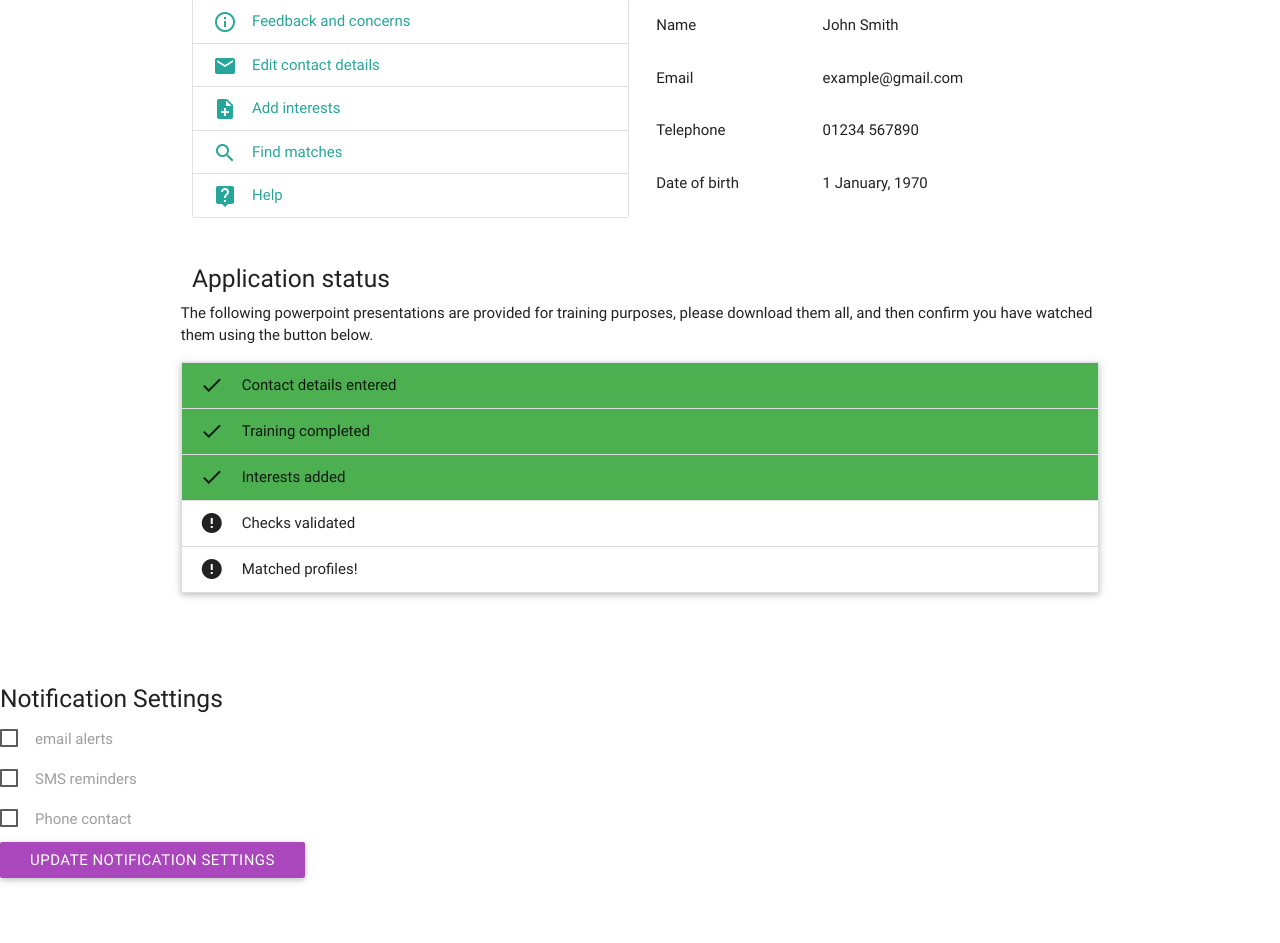
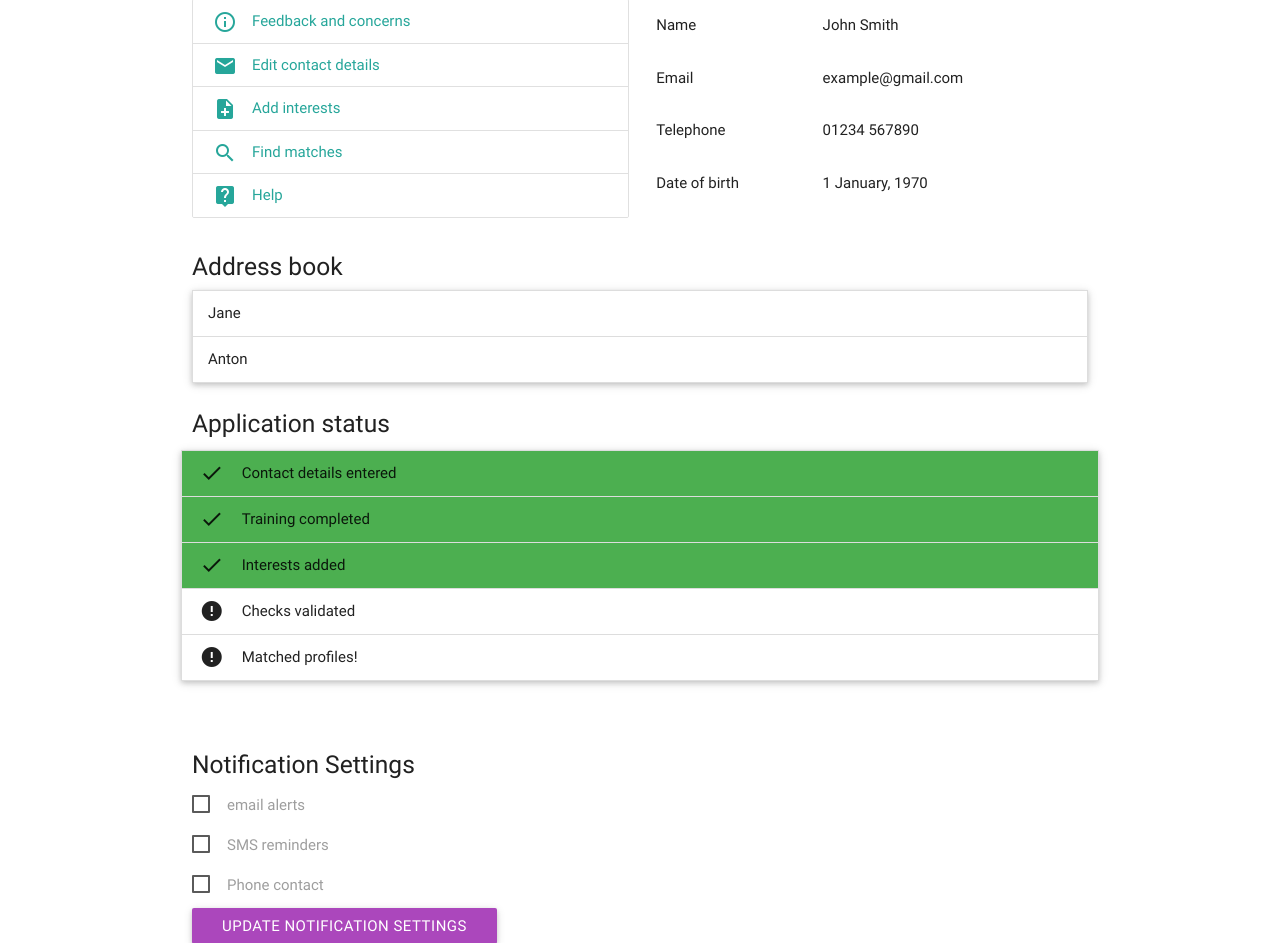
Before and after one commit to CFGLondon/team-2, a PHP site: page /profile.php in a window 1280 px wide. Shown: the part 285-1228 px from the top of the page. Before the commit the page ends 1168 px from the top, so only its background shows below. Run offline with PHP 8.4, Linux system fonts and the light colour scheme; some libraries are stand-ins or nearby versions.

Commit message:
Profile page updates

```diff
--- a/src/profile.php
+++ b/src/profile.php
@@ -20,7 +20,7 @@
       <br><br>
       <h1 class="header center purple-text lighten-1">Profile Page</h1>
       <div class="row">
-	  	  <div class="col s6">
+	  	  <div class="col s12 m12 l6">
 	  <h5 class="header col s12 bold">Quick links</h5>
 	  <div class="collection">
         <a href="#!" class="collection-item"><i class="material-icons left">info_outline</i>Feedback and concerns</a>
@@ -30,7 +30,7 @@
         <a href="#!" class="collection-item"><i class="material-icons left">live_help</i>Help</a>
       </div>
 	  </div>
-		<div class="col s6">
+		<div class="col s12 m12 l6">
         <h5 class="header col s12 bold">Personal Profile: John Smith</h5>
 		<br>
 		<table>
@@ -64,33 +64,79 @@
 
 	  </div>
 
+<h5 class="header col s12 bold">Address book</h5>
+<ul class="collapsible" data-collapsible="accordion">
+    <li>
+      <div class="collapsible-header">Jane</div>
+      <div class="collapsible-body">
+	  <!--<div class="container">-->
+			<span class="title"><i class="material-icons">phone</i>Scheduled call: every Wednesday 09:00-09:30</span>
+			<p>Matched since January 1, 2016<br></p>
+	  <!--</div>-->
+	  <div class="container">
+	  <div class="row">
+			<div class="col s12 m6 l3">
+				<a href="#"><i class="material-icons">call</i>Call now</a>
+			</div>
+			<div class="col s12 m6 l3">
+				<a href="#"><i class="material-icons">call_missed</i>Cancel a call</a>
+			</div>
+			<div class="col s12 m6 l3">
+				<a href="#"><i class="material-icons">schedule</i>Reschedule call</a>
+			</div>
+			<div class="col s12 m6 l3">
+				<a href="#"><i class="material-icons">report_problem</i>Flag missed call or concern</a>
+			</div>
+      </div>
+	  </div>
+	  </div>
+    </li>
+    <li>
+      <div class="collapsible-header">Anton</div>
+      <div class="collapsible-body">
+	  <!--<div class="container">-->
+			<span class="title"><i class="material-icons">phone</i>Scheduled call: every Wednesday 09:00-09:30</span>
+			<p>Matched since January 1, 2016<br></p>
+	  <!--</div>-->
+	  <div class="container">
+	  <div class="row">
+			<div class="col s12 m6 l3">
+				<a href="#"><i class="material-icons">call</i>Call now</a>
+			</div>
+			<div class="col s12 m6 l3">
+				<a href="#"><i class="material-icons">call_missed</i>Cancel a call</a>
+			</div>
+			<div class="col s12 m6 l3">
+				<a href="#"><i class="material-icons">schedule</i>Reschedule call</a>
+			</div>
+			<div class="col s12 m6 l3">
+				<a href="#"><i class="material-icons">report_problem</i>Flag missed call or concern</a>
+			</div>
+      </div>
+	  </div>
+	  </div>
+    </li>
+</ul>
+
 
 	  <div class="row">
 	  <h5 class="header col s12 bold">Application status</h5>
-		<br>
-		<p> The following powerpoint presentations are provided for training purposes, please download them all, and then confirm you have watched them using the button below.</p>
-      <!-- <div class="collection">
-        <a class="collection-item green-text">
-			<i class="tiny material-icons left">done</i>Contact details entered</a>
-        <a class="collection-item green-text"><i class="tiny material-icons left">done</i>Training completed</a>
-        <a class="collection-item red-text"><i class="tiny material-icons left">error</i>Checks validated</a>
-        <a class="collection-item red-text"><i class="tiny material-icons left">error</i>Interests added</a>
-        <a class="collection-item red-text"><i class="tiny material-icons left">error</i>Matched profiles!</a>
-      </div>-->
+		<br><br>
+
 
 	  <ul class="collapsible" data-collapsible="accordion">
     <li>
       <div class="collapsible-header green"><i class="material-icons">done</i>Contact details entered</div>
-      <div class="collapsible-body"><p>Initial details collected: Personal details, user log in, and contact details.</p></div>
+      <div class="collapsible-body green-text"><p>Initial details collected: Personal details, user log in, and contact details.</p></div>
     </li>
     <li>
       <div class="collapsible-header green"><i class="material-icons">done</i>Training completed</div>
-      <div class="collapsible-body"><p>Our mandatory training must be confirmed to have been read.
+      <div class="collapsible-body green-text"><p>Our mandatory training must be confirmed to have been read.
 	  Training information and downloads are available <a href="/training.php">here</a>.</p></div>
     </li>
     <li>
       <div class="collapsible-header green"><i class="material-icons">done</i>Interests added</div>
-      <div class="collapsible-body"><p>In order to match you with an appropriate partner we take details on your interests
+      <div class="collapsible-body green-text"><p>In order to match you with an appropriate partner we take details on your interests
 	  and topics of conversation that would help find an ideal match.</p></div>
     </li>
     <li>
@@ -105,12 +151,9 @@
 	  If you require any support that cannot be provided on this website, please contact Age UK Advice on 0800 169 2081</p></div>
     </li>
 		</ul>
+	  </div>
 
-	  </div>
   <br>
-   </div>
-
-   <br>
    	  <h5 class="header col s12 bold">Notification Settings</h5>
 	  <form action="#">
     <p>
@@ -128,6 +171,10 @@
 	<a class="waves-effect waves-light btn purple lighten-1" id="applyNow">Update notification settings</a>
 	</form>
 
+
+
+
+   </div>
 <br><br>
 </body>
 
```
